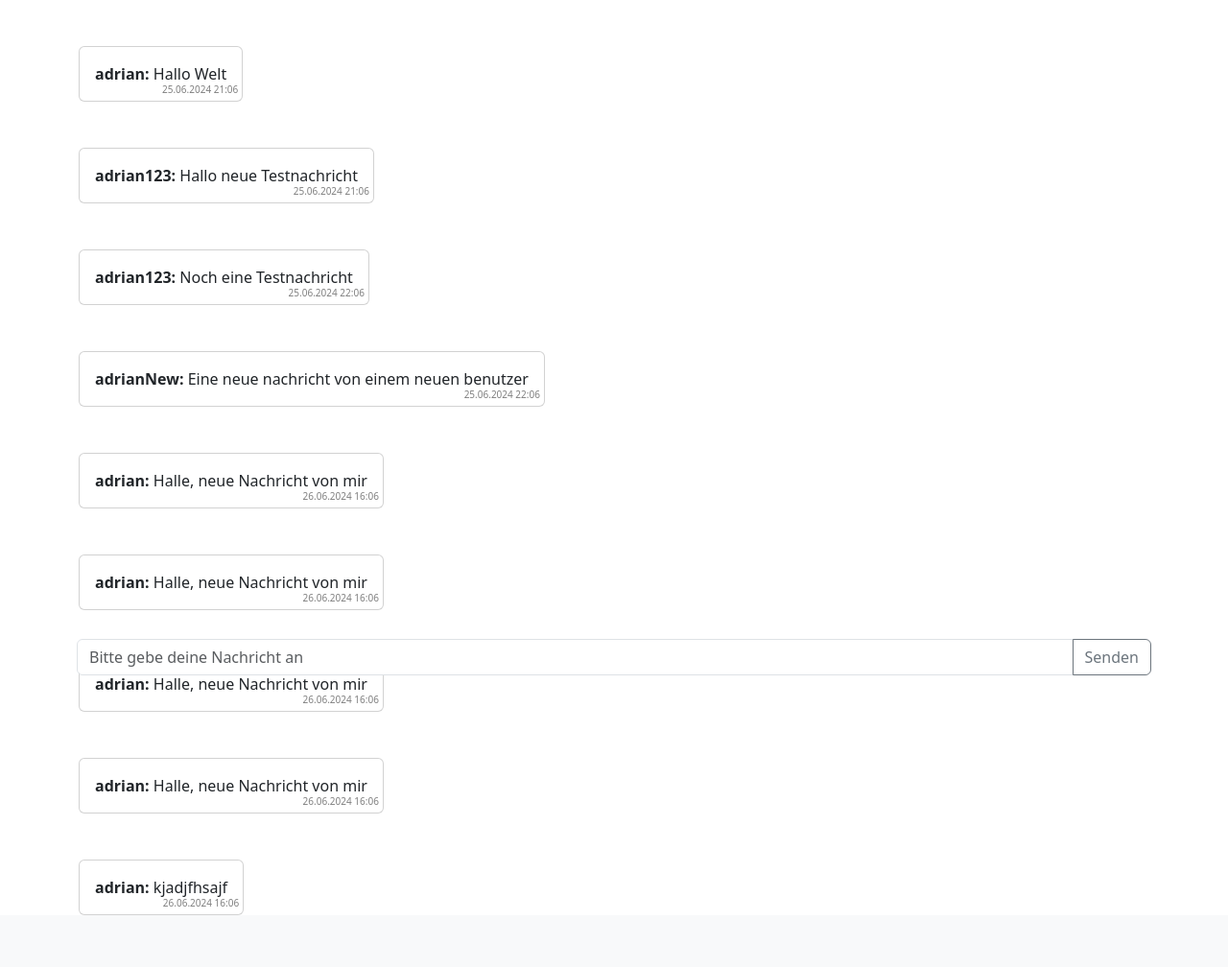
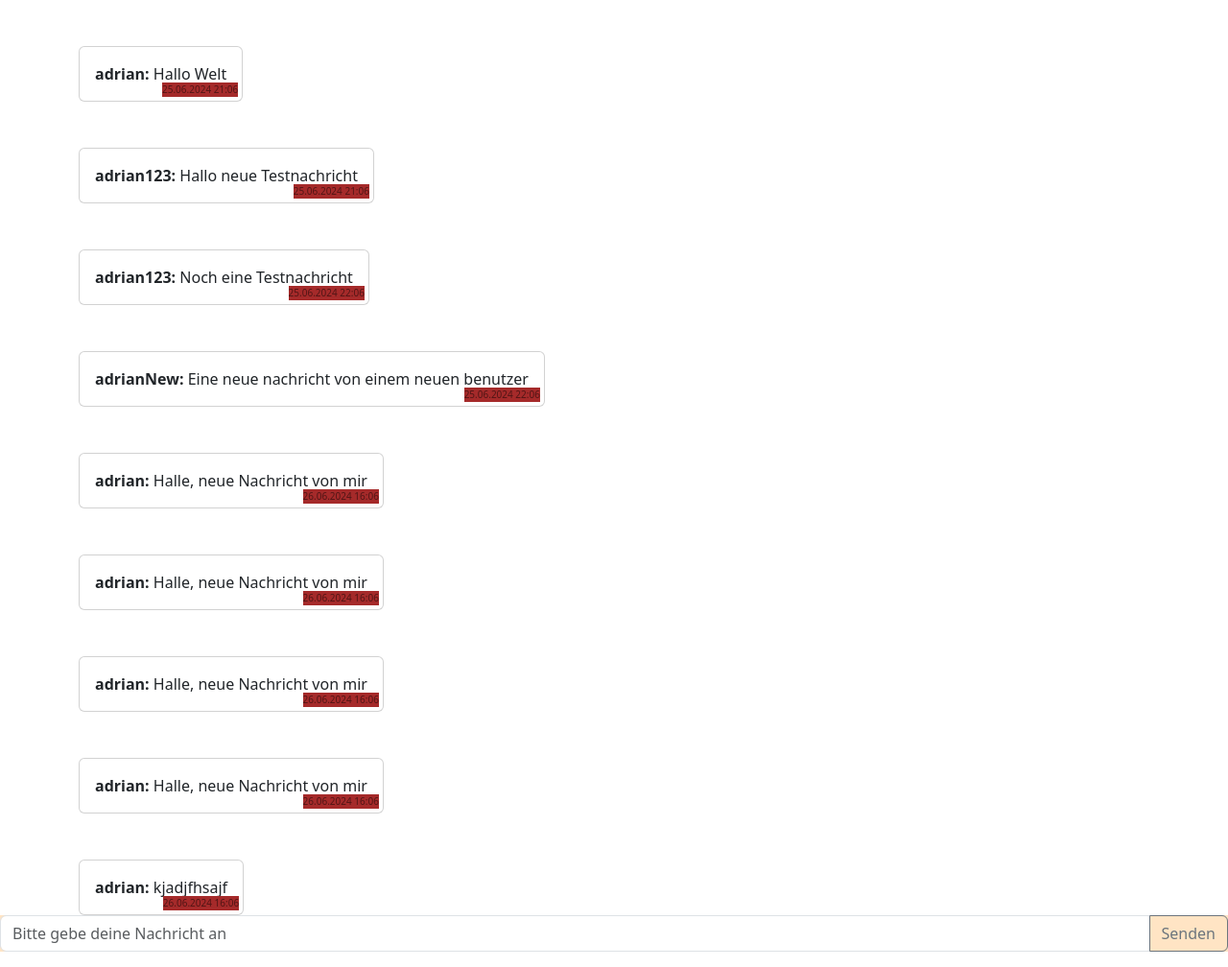
Before and after one commit to AdrianMa1996/flask-chat-app, a Flask app: a page that uses templates/index.html in a window 1280 px wide. Shown: the part 56-1064 px from the top of the page at 96% size. Before the commit the page ends 1010 px from the top, so only its background shows below. Run offline with Flask 3, Linux system fonts and the light colour scheme.

Commit message:
create css files and add css classes

```diff
--- /dev/null
+++ b/static/index_styles.css
@@ -0,0 +1,14 @@
+.chatForm {
+    position: fixed;
+    background-color: bisque;
+}
+
+.messageDate {
+    font-size: 10px;
+    position: absolute;
+    right: 4px;
+    bottom: 4px;
+    color: rgb(0, 0, 0, 0.5);
+    background-color: brown;
+
+}
--- a/templates/index.html
+++ b/templates/index.html
@@ -6,25 +6,10 @@
     <title>Page Title</title>
     <meta name='viewport' content='width=device-width, initial-scale=1'>
     <title>Page Title</title>
+    <link rel="stylesheet" href="{{ url_for('static', filename='basic_styles.css') }}">
+    <link rel="stylesheet" href="{{ url_for('static', filename='index_styles.css') }}">
     <link href="https://cdn.jsdelivr.net/npm/bootstrap@5.3.3/dist/css/bootstrap.min.css" rel="stylesheet" integrity="sha384-QWTKZyjpPEjISv5WaRU9OFeRpok6YctnYmDr5pNlyT2bRjXh0JMhjY6hW+ALEwIH" crossorigin="anonymous">
     <script src="https://cdn.jsdelivr.net/npm/bootstrap@5.3.3/dist/js/bootstrap.bundle.min.js" integrity="sha384-YvpcrYf0tY3lHB60NNkmXc5s9fDVZLESaAA55NDzOxhy9GkcIdslK1eN7N6jIeHz" crossorigin="anonymous"></script>
-    <style>
-        .my-form {
-            position: fixed;
-            bottom: 24px;
-            right: 80px;
-            left: 80px;
-            width: calc(100% - 160px);
-        }
-
-        .message-date {
-            font-size: 10px;
-            position: absolute;
-            right: 4px;
-            bottom: 4px;
-            color: rgb(0, 0, 0, 0.5)
-        }
-    </style>
 </head>
 <body>
     <nav class="navbar bg-light">
@@ -41,14 +26,14 @@
                     <b>{{ message.user }}:</b>
                     {{ message.content }}
 
-                    <span class="message-date">{{ message.created_at.strftime('%d.%m.%Y %H:%m') }}</span>
+                    <span class="messageDate">{{ message.created_at.strftime('%d.%m.%Y %H:%m') }}</span>
                 </div>
             </div>
         </div>
         {% endfor %}
     </div>
 
-    <form class="input-group mb-3 my-form" action="" method="post">
+    <form class="input-group mb-3 chatForm" action="" method="post">
         <input type="text" name="content" class="form-control" placeholder="Bitte gebe deine Nachricht an">
         <button class="btn btn-outline-secondary" type="submit" id="button-addon2">Senden</button>
     </div>
```
Also changed, not shown: instance/database.sqlite, static/basic_styles.css (added).
